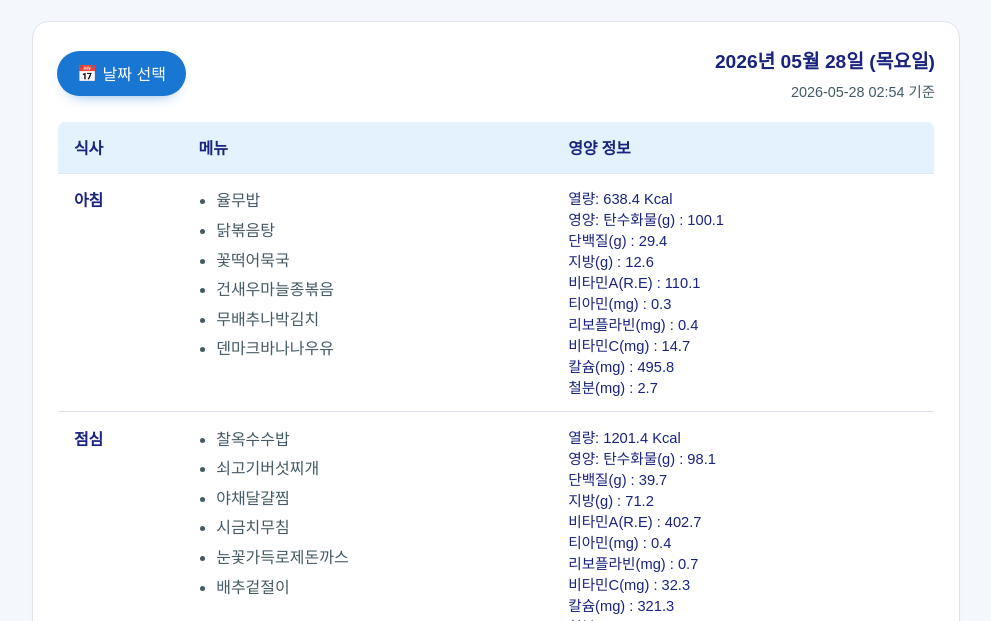
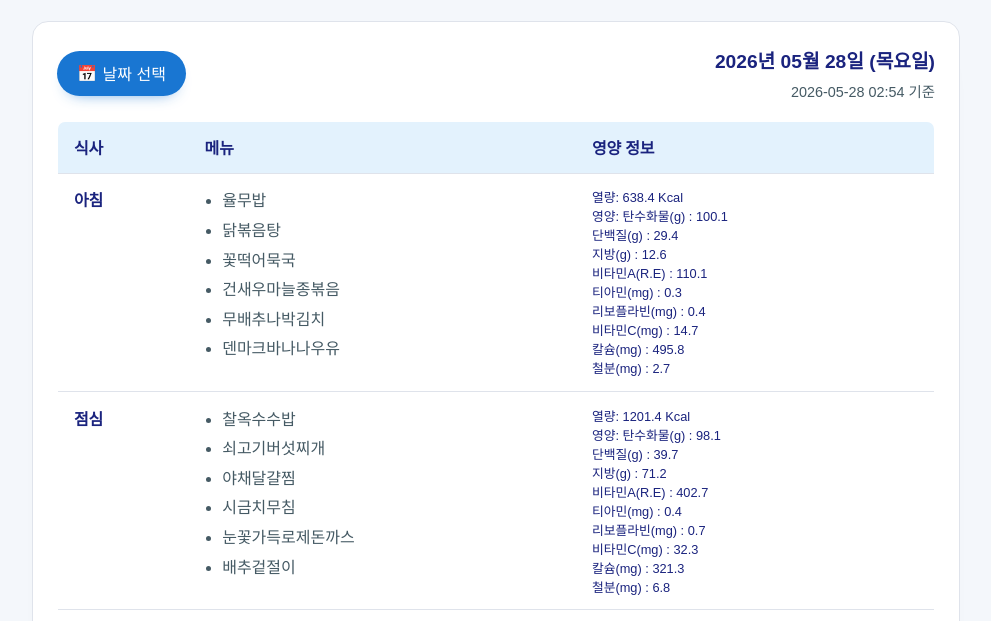
Before and after one commit to singaseongj/lunch_menu, a website with bundled scripts: page index.html in a window 1280 px wide. Shown: the part 115-736 px from the top of the page, without its empty margins (144-1135 px from the left). Built offline with nearby package versions, Linux system fonts and the light colour scheme.

Commit message:
Adjust font size for menu-table nutrition class

```diff
--- a/style.css
+++ b/style.css
@@ -224,7 +224,7 @@ body {
 }
 
 .menu-table__nutrition {
-  font-size: calc(1rem - 1pt);
+  font-size: 0.8rem;
 }
 
 .menu-card__message {
```
